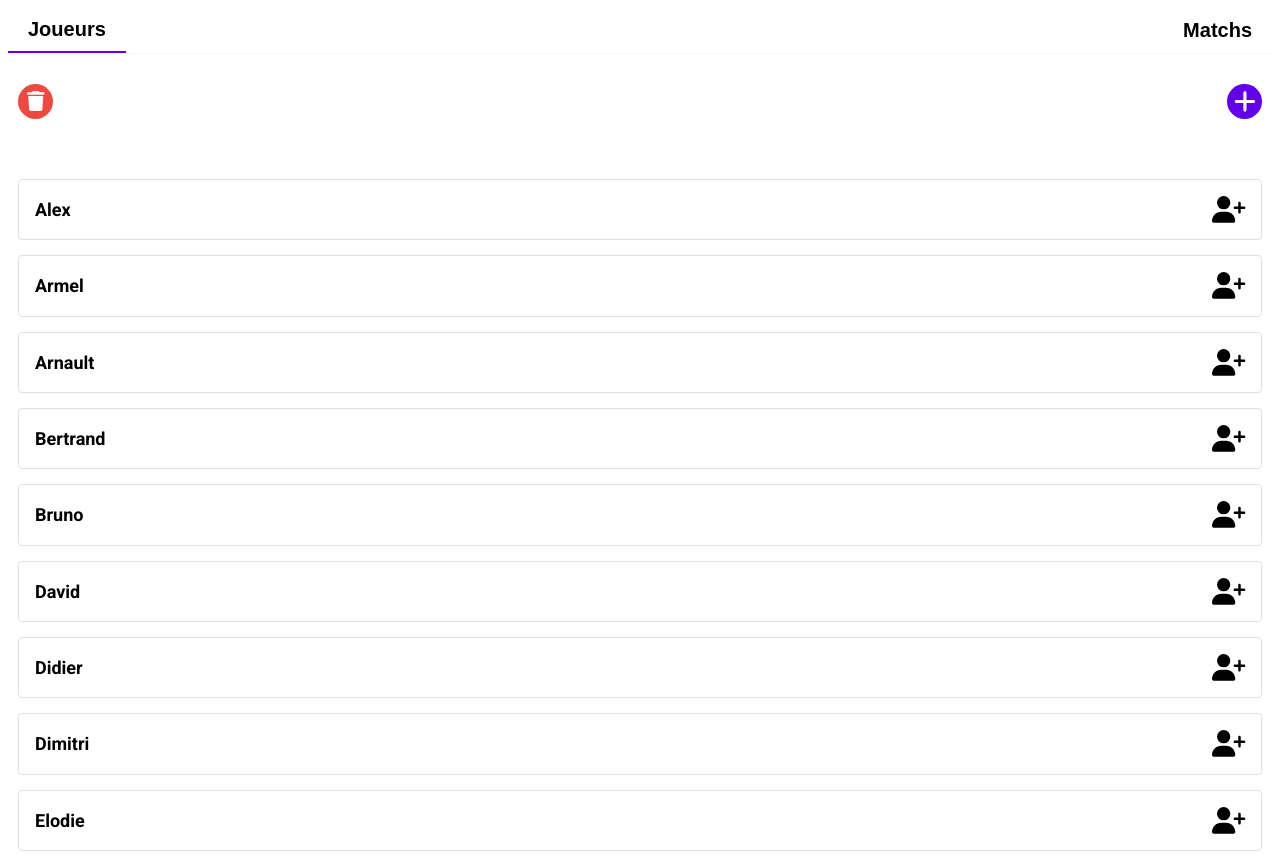
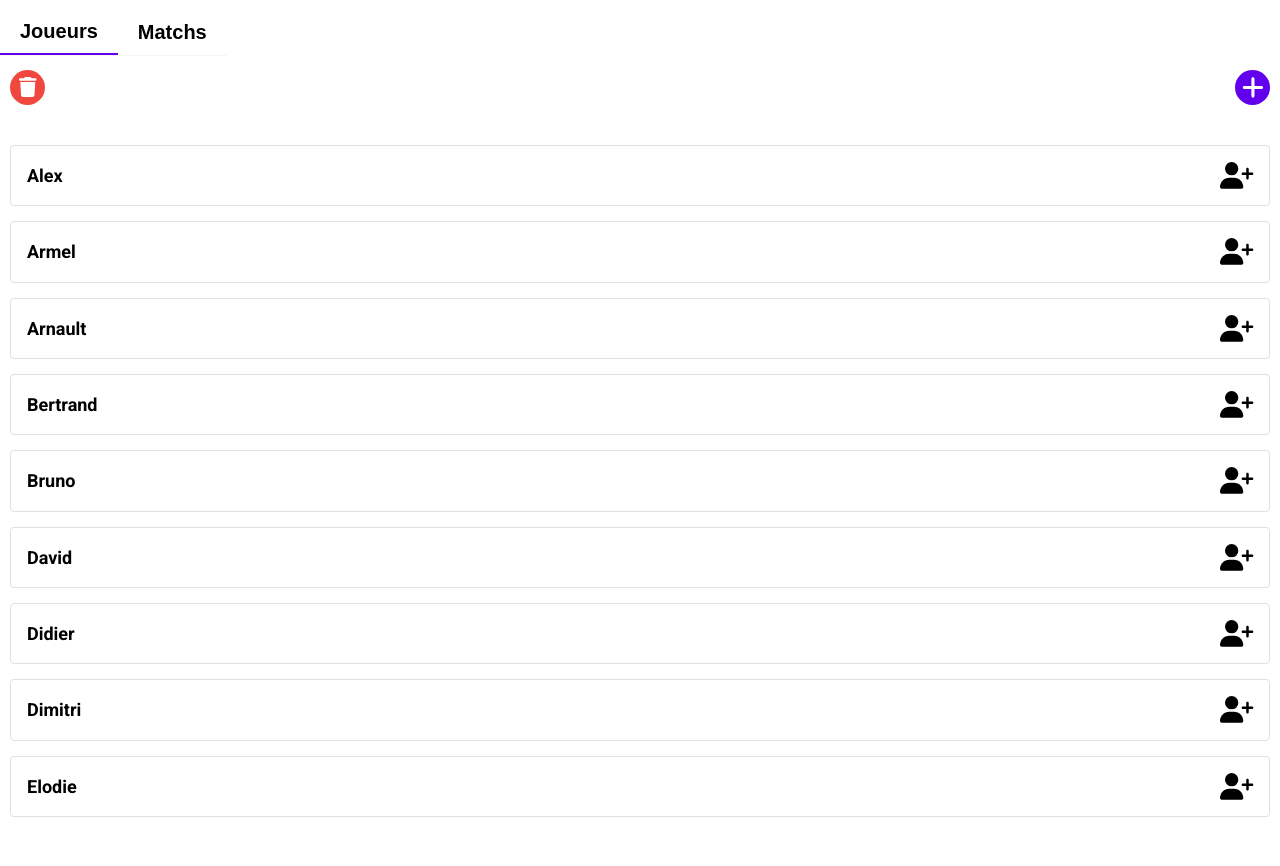
Before and after one commit to dav-daz/fous-du-volants-app, a Vue app: page / in a window 1280 px wide. After the commit the page ends 832 px from the top, so only its background shows below. Built offline with nearby package versions, Linux system fonts and the light colour scheme.

Commit message:
tabs in fixed position and modal width

```diff
--- a/src/App.vue
+++ b/src/App.vue
@@ -97,9 +97,13 @@ export default {
 <style lang="scss">
 #app {
   .tabs {
+    position: fixed;
+    top: 0;
     display: flex;
+    padding-top: 1rem;
     justify-content: space-between;
     border-bottom: 1px solid $c-grey;
+    background-color: $c-white;
 
     .btn {
       font-size: 2rem;
@@ -113,7 +117,7 @@ export default {
   }
 
   .main-content {
-    margin-top: 3rem;
+    margin-top: 7rem;
     padding: 0 1rem;
   }
 
--- a/src/assets/styles/main.scss
+++ b/src/assets/styles/main.scss
@@ -12,6 +12,7 @@ body {
   font-family: $ff-default;
   background-color: $c-white;
   font-size: 1.6rem;
+  margin: 0;
 }
 
 ul,
--- a/src/components/Modal.vue
+++ b/src/components/Modal.vue
@@ -55,9 +55,10 @@ export default {
   }
 
   &-container {
-    width: 300px;
+    width: 90%;
+    max-width: 300px;
     margin: 0 auto;
-    padding: 20px 30px;
+    padding: 2rem 1rem;
     background-color: #fff;
     border-radius: $border-radius-4;
     box-shadow: 0 2px 8px rgba(0, 0, 0, 0.33);
--- a/src/components/players.vue
+++ b/src/components/players.vue
@@ -208,7 +208,7 @@ export default {
     justify-content: space-between;
     align-items: center;
     gap: 1.5rem;
-    margin-bottom: 6rem;
+    margin-bottom: 4rem;
   }
 
   .all-persons-list {
```
